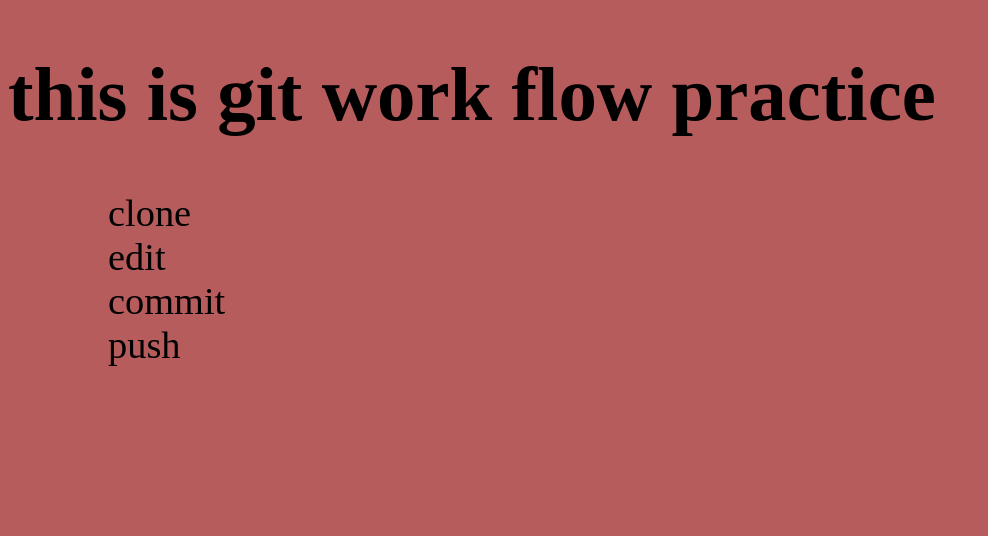
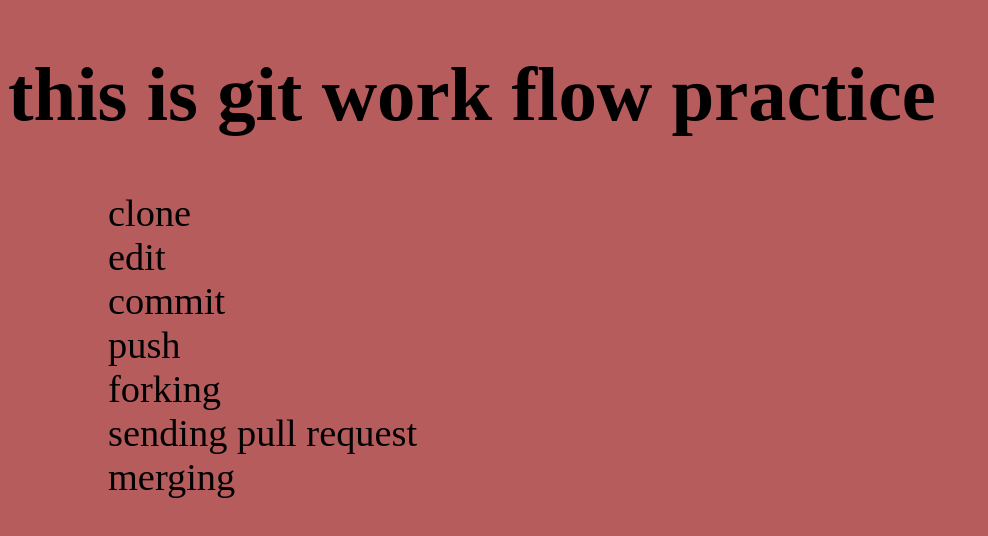
Before and after one commit to Aschu24/git-practice, a plain HTML site: page index.html in a window 1280 px wide. Shown: the whole page, without its empty margins (0-988 px from the left). Drawn offline with Linux system fonts and the light colour scheme.

Commit message:
adding some li to index.html

```diff
--- a/index.html
+++ b/index.html
@@ -14,9 +14,9 @@
         <li>edit</li>
         <li>commit</li>
         <li>push</li>
-        <li></li>
-        <li></li>
-        <li></li>
+        <li> forking</li>
+        <li> sending pull request</li>
+        <li>merging</li>
     </div>
     <script src="./script.js"></script>
 </body>
```
